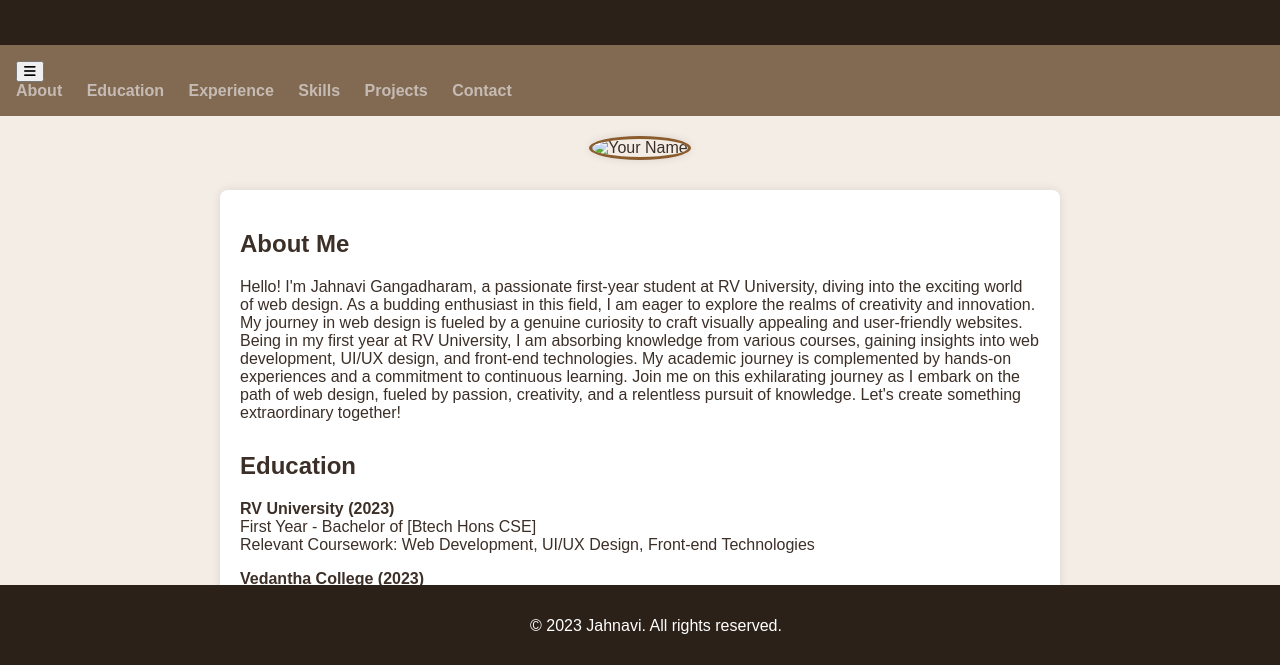
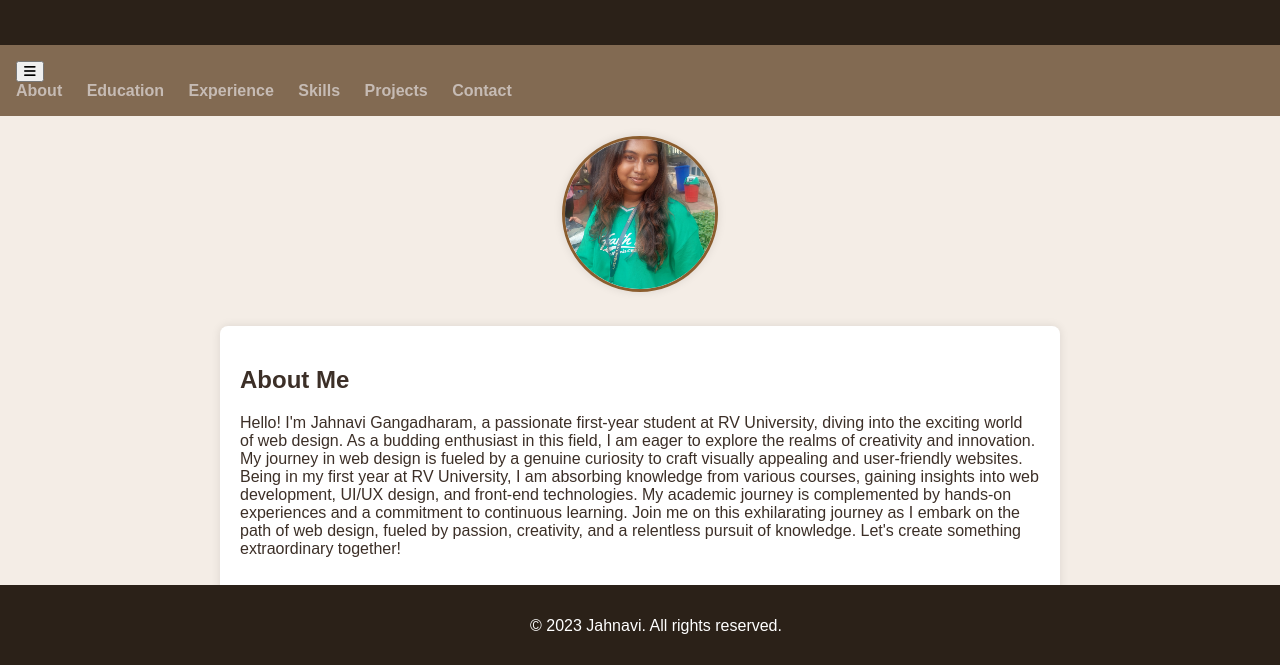
Before and after one commit to jahnaviiie/IWD, a plain HTML site: page index.html in a window 1280 px wide. Shown: the part 133-798 px from the top of the page. Drawn offline with Linux system fonts and the light colour scheme.

Commit message:
Update index.html

```diff
--- a/index.html
+++ b/index.html
@@ -64,7 +64,7 @@
     <section id="photo">
         <h2></h2>
         <div class="profile-picture">
-            <img src="./images/pfp.jpg" alt="Your Name">
+            <img src="pfp.jpg" >
         </div>
     </section>
 
```
